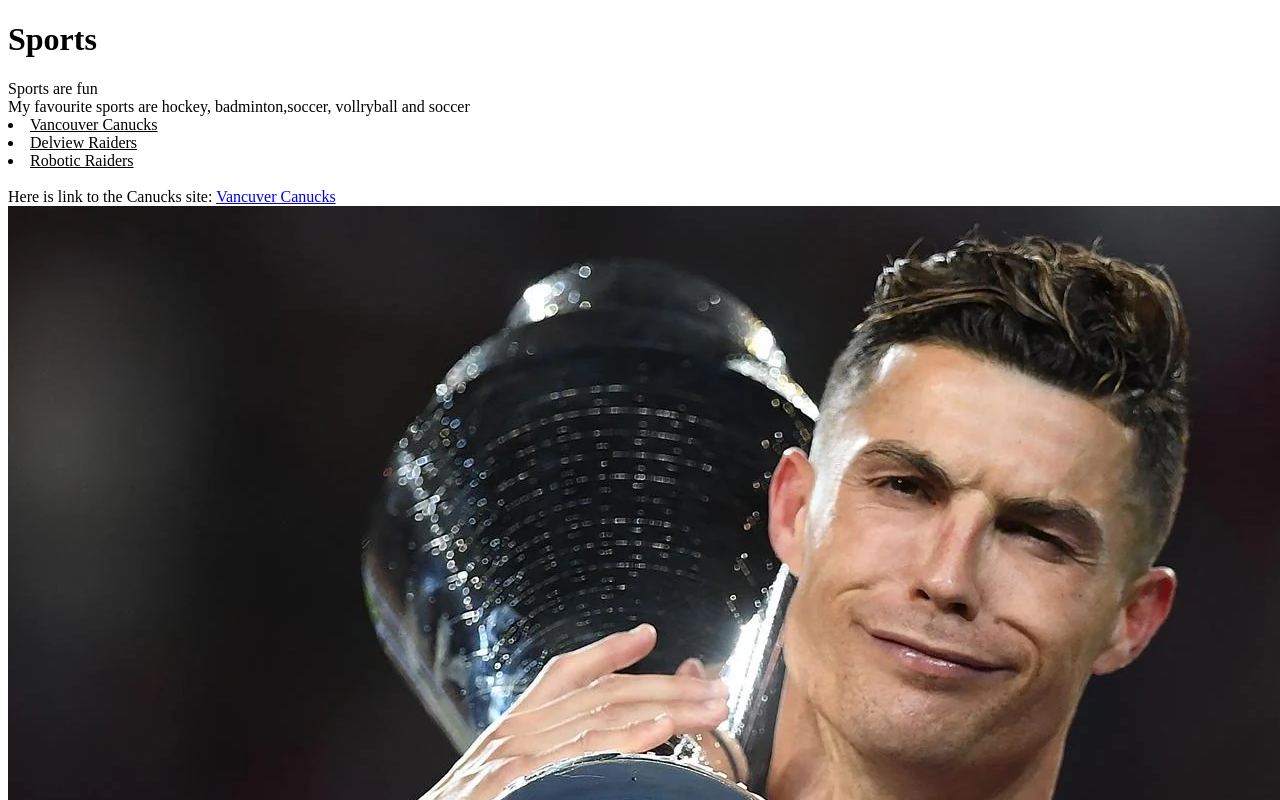
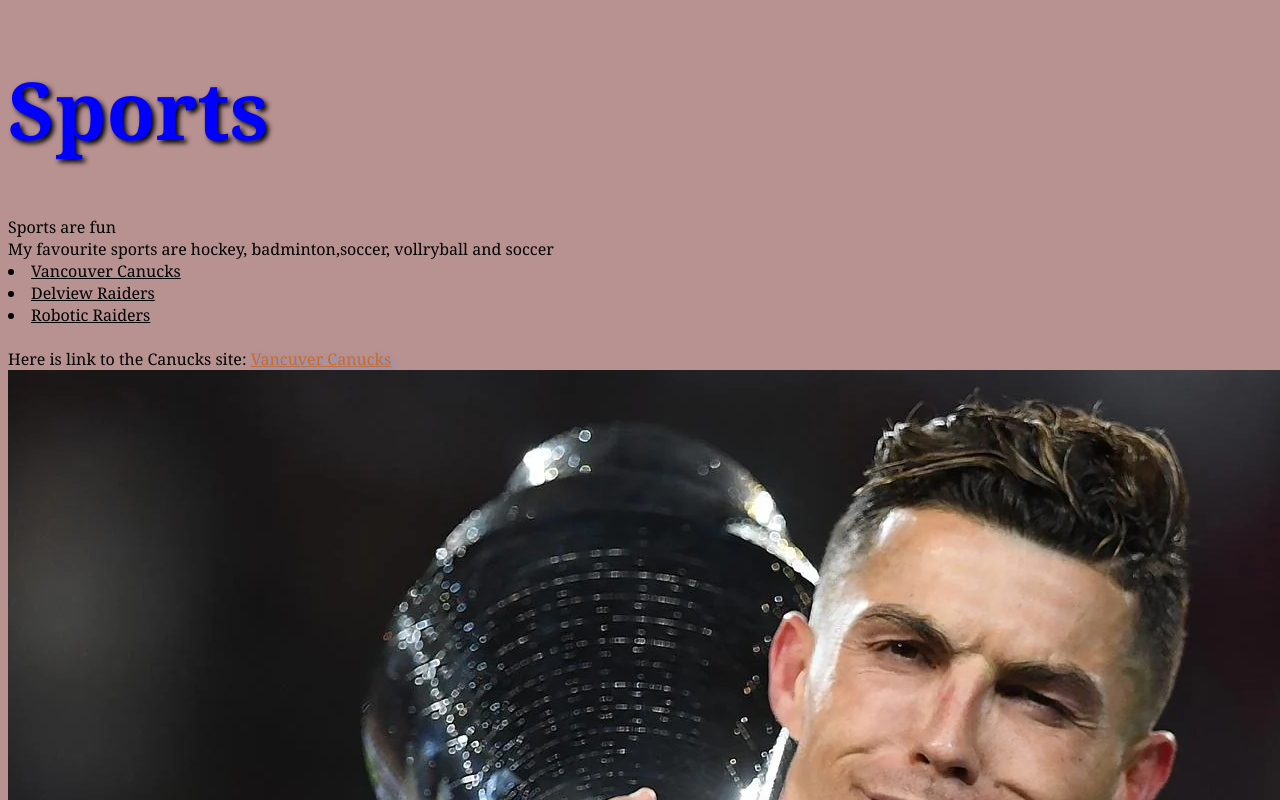
Before and after one commit to Salik754/Sports, a plain HTML site: page index.html in a window 1280 px wide. Shown: the top 800 px of the page. Drawn offline with Linux system fonts and the light colour scheme.

Commit message:
added link and image
image of Cristiano Ronaldo and Canucks website

```diff
--- a/index.html
+++ b/index.html
@@ -3,6 +3,7 @@
 <head>
     <meta charset="UTF-8">
     <meta name="viewport" content="width=device-width, initial-scale=1.0">
+    <link rel="stylesheet" type="text/css" href="styles.css">
     <title>Sports</title>
 </head>
 <body>
@@ -16,6 +17,6 @@
     </u>
     <br>
     Here is link to the Canucks site: <a href="http://www.nhl.com/canucks/" target="_blank" >Vancuver Canucks</a>
-    <img src="cristiano_ronaldo(goat.webp">
+    <img src="cristiano_ronaldo(goat.webp"> device-width="700px"
 </body>
 </html>
--- a/styles.css
+++ b/styles.css
@@ -0,0 +1,21 @@
+html,body {
+    background-color: rgb(184, 145, 145);
+    font-family: Georgia, 'Times New Roman', Times, serif;
+}
+
+h1 {
+    font-size: 80px;
+    color: hsl(240, 100%, 50%);
+    text-shadow: 3px 3px 5px black;
+}
+
+a:link{
+color: chocolate;
+text-shadow: 3px 3px 5px cornflowerblue;
+}
+a:visited{
+color: rgb(12, 251, 255);
+}
+a:hover{
+text-shadow: 2px 2px 3px ;
+}
```
